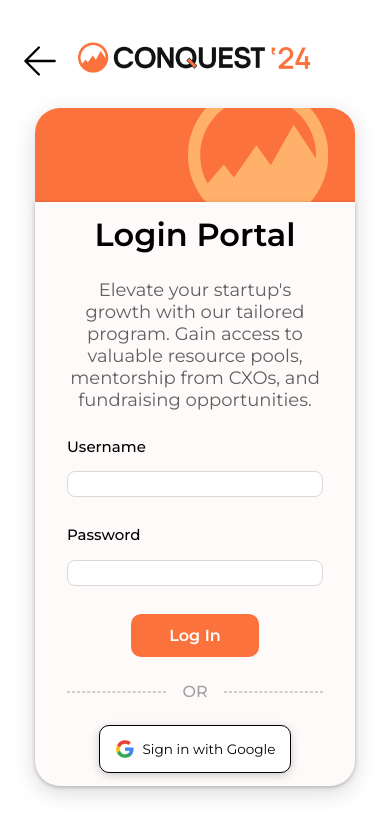
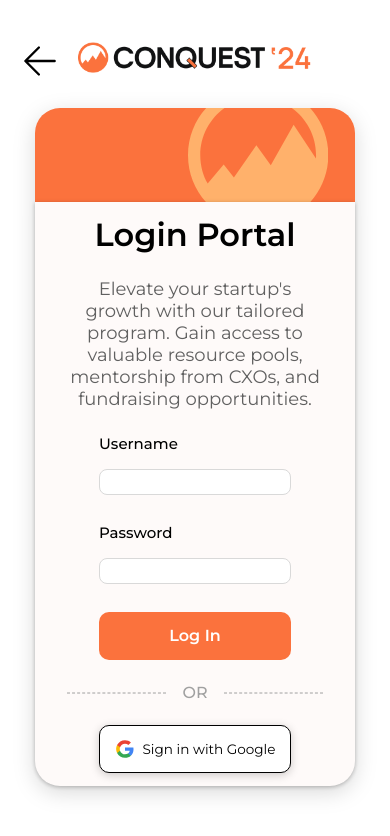
Before and after one commit to dvm-bitspilani/cel-conquest-2024, a React (Vite) app: page /login in a window 390 px wide. Shown: the top 836 px of the page. Built offline with nearby package versions, Linux system fonts and the light colour scheme.

Commit message:
style: form button styling

```diff
--- a/src/components/TextInput/input.module.scss
+++ b/src/components/TextInput/input.module.scss
@@ -1,5 +1,5 @@
 .inputGrp {
-    width: 100%;
+    width: 60%;
     display: flex;
     flex-direction: column;
     gap: 0.563rem;
--- a/src/routes/Login/login.module.scss
+++ b/src/routes/Login/login.module.scss
@@ -151,16 +151,12 @@
             }
 
             .login {
-                width: 60%;
+                width: 100%;
                 display: flex;
                 flex-direction: column;
                 align-items: center;
                 justify-content: center;
                 gap: 0.75rem;
-
-                @media screen and (max-width: 670px) {
-                    width: 80%;
-                }
 
                 .submitBtn {
                     aspect-ratio: 354 / 55;
@@ -168,7 +164,7 @@
                     border-radius: 0.625rem;
                     background: #FB723D;
                     display: flex;
-                    width: 30%;
+                    // width: 30%;
                     padding: 0.75rem 1.5rem;
                     justify-content: center;
                     align-items: center;
@@ -178,14 +174,8 @@
                     margin-bottom: 0;
                     cursor: pointer;
                     font-size: 1rem;
-
-                    @media screen and (max-width: 900px) {
-                        width: 40%;
-                    }
-
-                    @media screen and (max-width: 670px) {
-                        width: 50%;
-                    }
+                    width: clamp(11.3rem, 60%, 22rem);
+                    height: 3rem;
                 }
 
                 @media screen and (max-width: 935px),
```
